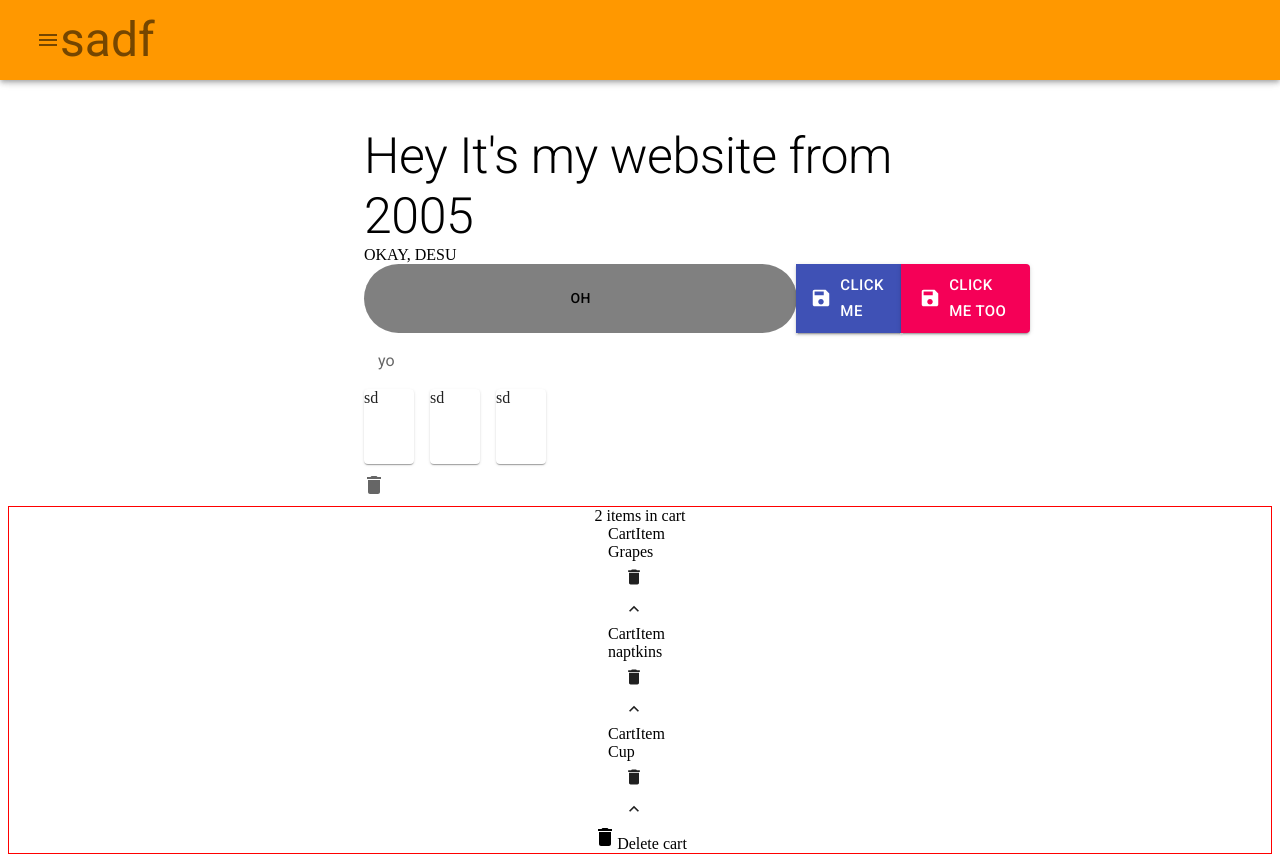
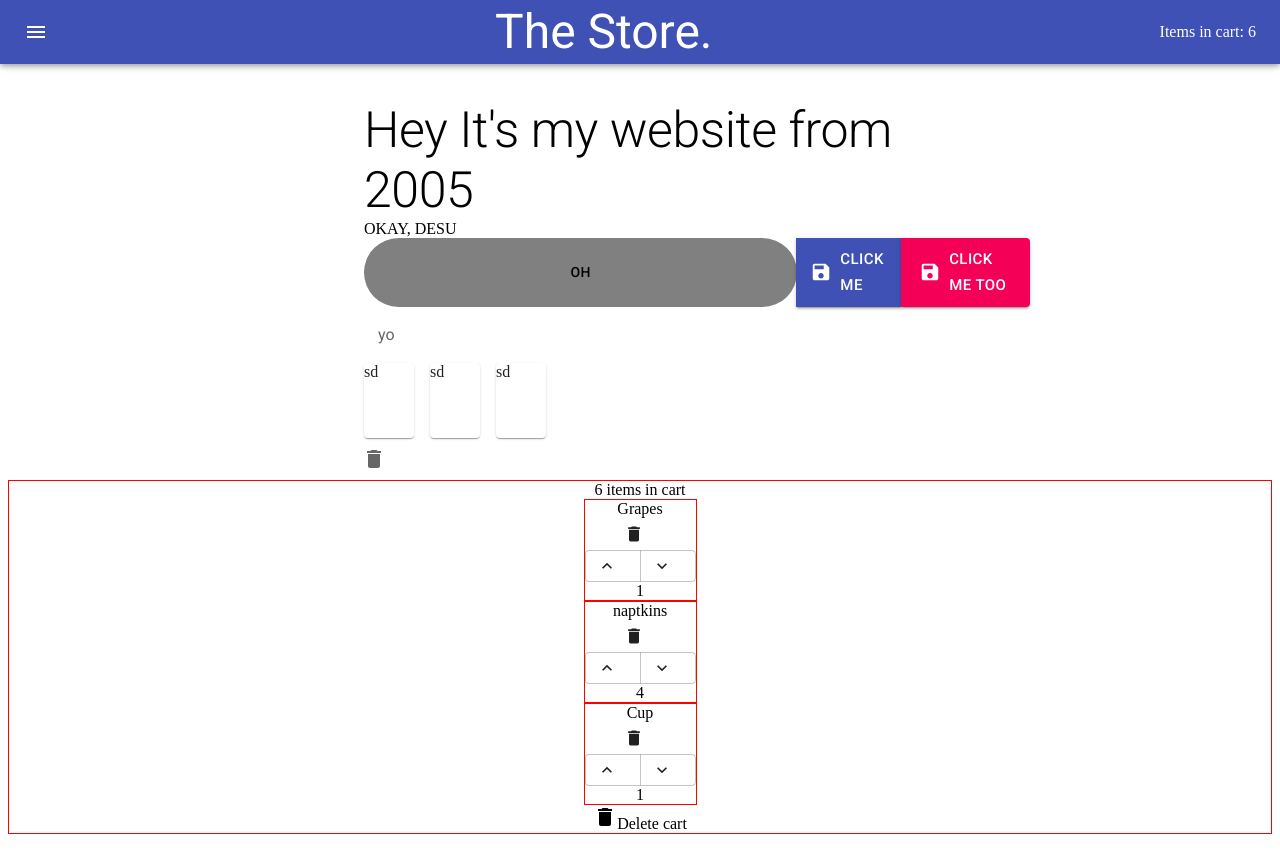
Before and after one commit to uchutanjyo/redux-first, a React (Create React App) app: page / in a window 1280 px wide. Built offline with nearby package versions, Linux system fonts and the light colour scheme; a web font is replaced by a local one.

Commit message:
redux tutorial almost complete

```diff
--- a/src/App.js
+++ b/src/App.js
@@ -1,6 +1,8 @@
-import React from "react";
+import React, { useEffect } from "react";
 import ReactDOM from "react-dom";
 import Navbar from "./components/Navbar";
+import { useDispatch, useSelector } from "react-redux";
+import { calculateTotals } from "./features/cart/cartSlice";
 
 import MUITest from "./components/MuiTest";
 
@@ -13,6 +15,12 @@ import CartContainer from "./components/CartContainer";
 
 const App = () => {
 
+  const cartItems = useSelector((store) => store.cart)
+  const dispatch = useDispatch()
+
+  useEffect(() => {
+    dispatch(calculateTotals())
+  }, [cartItems])
   return (
     <>
     <Navbar>
--- a/src/components/CartItem.js
+++ b/src/components/CartItem.js
@@ -3,9 +3,11 @@
         import DeleteIcon from '@material-ui/icons/Delete'
         import { removeItem, increase, decrease } from "../features/cart/cartSlice";
         import Button from '@material-ui/core/Button'
+        import ButtonGroup from "@material-ui/core/ButtonGroup";
         import { useDispatch } from "react-redux";
         import KeyboardArrowUpIcon from '@mui/icons-material/KeyboardArrowUp';
         import KeyboardArrowDownIcon from '@mui/icons-material/KeyboardArrowDown';
+import { Box } from "@material-ui/core";
 
 
         const CartItem = ( {title, id, price, amount}) => {
@@ -14,12 +16,23 @@
 
             return (
               <>
-        <div>CartItem
-
+ <Box display="flex" flexDirection="column" alignItems="center" justifyContent="center" maxWidth="sm"  border={1}
+      borderColor="red">
             <div>{title}</div>
             <div><Button onClick={()=>dispatch(removeItem(id))} startIcon={<DeleteIcon />} /></div>
+            <ButtonGroup>
+
             <Button onClick={()=>dispatch(increase(id))} startIcon={<KeyboardArrowUpIcon/>}/>
-        </div>
+            <Button onClick={
+              ()=> {
+                if (amount === 1) {
+                  dispatch(removeItem(id))
+                  return;
+                 } else { dispatch(decrease(id))}}} startIcon={<KeyboardArrowDownIcon/>}/>
+            </ButtonGroup>
+            <div>{amount}</div>
+
+        </Box>
               </>
             );
           };
--- a/src/components/MuiTest.js
+++ b/src/components/MuiTest.js
@@ -62,14 +62,14 @@ const MUITest = () => {
     <>
         <ThemeProvider theme={theme}>
         <Container xs={3} lg={16} justify="center" maxWidth="sm">
-          <AppBar>
+          {/* <AppBar>
             <Toolbar>
               <IconButton>
                 <MenuIcon></MenuIcon>
                 <Typography variant='h3'>sadf</Typography>
               </IconButton>
             </Toolbar>
-          </AppBar>
+          </AppBar> */}
 
     <Typography variant='h2'> Hey It's my website from 2005</Typography>
     {/* body1, subtitle1 */}
--- a/src/components/Navbar.js
+++ b/src/components/Navbar.js
@@ -1,21 +1,26 @@
 import { useSelector } from "react-redux";
-
-
+import AppBar from "@material-ui/core/AppBar";
+import Toolbar from "@material-ui/core/Toolbar";
+import IconButton from "@material-ui/core/IconButton"
+import MenuIcon from "@material-ui/icons/Menu"
+import Typography from "@material-ui/core/Typography";
+import { Box } from "@mui/material";
 
 const Navbar = () => {
-
     const { amount } = useSelector(store => store.cart )
 
-    console.log(useSelector((store) => {
-        console.log(store)
-    }))
-
-
+    console.log(amount)
     return (
         <>
-        <nav>
-            <div className="nav-center">Navbar</div>
-            </nav>
+          <AppBar display='flex'>
+            <Toolbar >
+                <MenuIcon margin="auto"></MenuIcon>
+                <Box  marginLeft="auto">
+                <Typography variant='h3'>The Store.</Typography></Box>
+                <Box marginLeft="auto">Items in cart: {amount}</Box>
+
+            </Toolbar>
+          </AppBar>
         </>
     )
 }
--- a/src/features/cart/cartSlice.js
+++ b/src/features/cart/cartSlice.js
@@ -27,18 +27,28 @@ const cartSlice = createSlice({
         increase: (state, {payload} ) => {
             const cartItem = state.cartItems.find((item) => item.id === payload)
             cartItem.amount = cartItem.amount + 1;
-            console.log(cartItem.amount)
 
         },
         decrease: (state, {payload} ) => {
-            const cartItem = state.cartItems.find((item) => item.id === payload.id)
+            const cartItem = state.cartItems.find((item) => item.id === payload)
             cartItem.amount = cartItem.amount - 1
+        },
+        calculateTotals: (state) => {
+            let amount = 0;
+            let total = 0;
+            state.cartItems.forEach((item) => {
+                amount += item.amount;
+                total += item.amount * item.price;
+
+            })
+            state.amount = amount;
+            state.total = total;
         }
     }
 })
 
 console.log(cartSlice)
 
-export const { clearCart, removeItem, increase, decrease } = cartSlice.actions;
+export const { clearCart, removeItem, increase, decrease, calculateTotals } = cartSlice.actions;
 
 export default cartSlice.reducer
```
